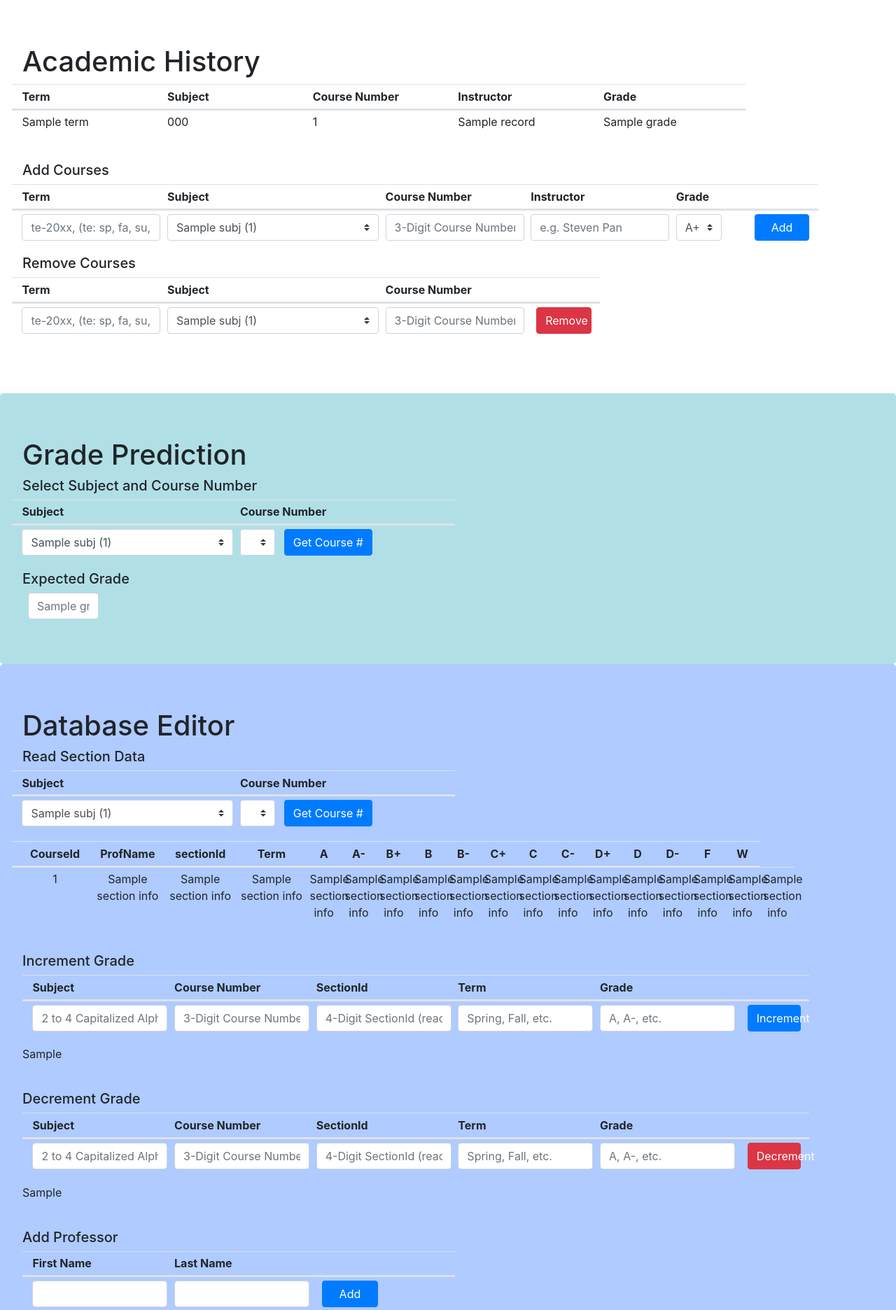
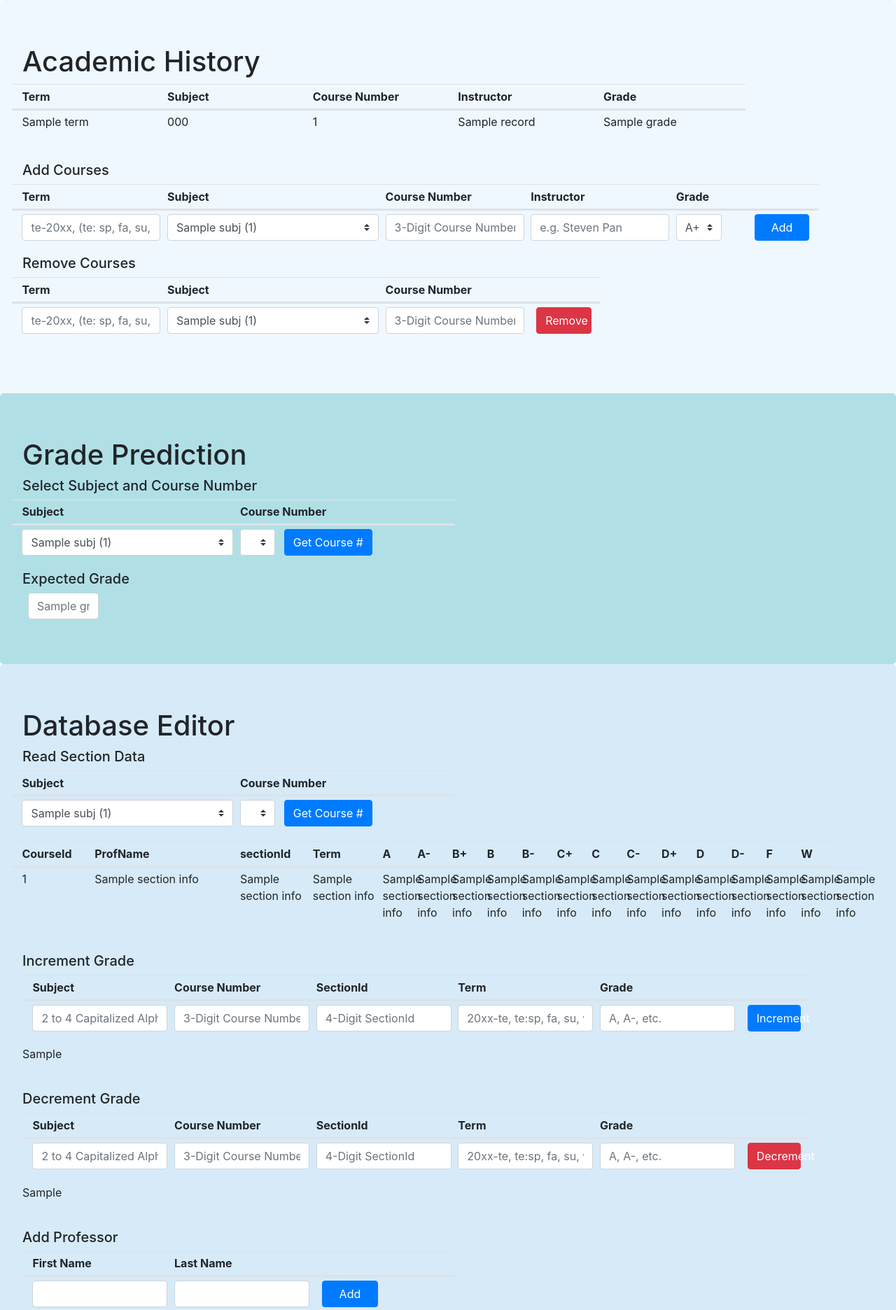
Before and after one commit to vinny-d/saveMyGPA, a Flask app: template app/templates/index.html in a window 1280 px wide. Shown: the part 56-1928 px from the top of the page at 70% size. Run offline with Flask 2, Linux system fonts and the light colour scheme; the template is opened without the code that fills it: most values are stand-ins (such as "Sample title", 1, 10 or a date in 2020); lists and menus that the app fills with data are empty; parts of the project's set-up code (start-up, migrations or seed data) failed here and were passed over; some libraries are stand-ins or nearby versions.

Commit message:
color change

```diff
--- a/app/templates/index.html
+++ b/app/templates/index.html
@@ -44,7 +44,7 @@
             </div>
         </nav>
     </div>
-    <div class="jumbotron mb-0" style="background-color: #ffffff;">
+    <div class="jumbotron mb-0" style="background-color: aliceblue;">
         <h1>Academic History</h1>
         <div class="table table-sm">
             <table class="table">
@@ -240,7 +240,7 @@
             <input type="text" class="form-control col-sm-1" id="expectedGrade" placeholder="{{grade}}">
         </div>
     </div>
-    <div class="jumbotron mb-0" style="background-color: #afcbff;">
+    <div class="jumbotron mb-0" style="background-color: #D6EAF8;">
         <h1>Database Editor</h1>
         <h5>Read Section Data</h5>
         <div class="table table-sm">
@@ -302,13 +302,13 @@
                 </tbody>
             </table>
         </div>
-        <div class="table table-sm text-center">
+        <div class="table table-sm">
             <table class="table">
                 <thead>
                 <tr class="row">
                     <th class="col-0"></th>
                     <th class="col-sm-1">CourseId</th>
-                    <th class="col-sm-1">ProfName</th>
+                    <th class="col-sm-2">ProfName</th>
                     <th class="col-sm-1">sectionId</th>
                     <th style="width: 8%">Term</th>
                     <th style="width: 4%;">A</th>
@@ -334,7 +334,7 @@
                                 </td>
                                 <td class="col-sm-1">{{sectionInfo[0]}}
                                 </td>
-                                <td class="col-sm-1">{{sectionInfo[1]}}
+                                <td class="col-sm-2">{{sectionInfo[1]}}
                                 </td>
                                 <td class="col-sm-1">{{sectionInfo[2]}}
                                 </td>
@@ -395,16 +395,16 @@
                             <td class="col-0">
                             </td>
                             <td class="col-md-2">
-                                <input type="text" class="form-control" name="subjectI" placeholder="2 to 4 Capitalized Alphabet e.g.CS">
+                                <input type="text" class="form-control" name="subjectI" placeholder="2 to 4 Capitalized Alphabet">
                             </td>
                             <td class="col-md-2">
-                                <input type="text" class="form-control" name="courseNumberI" placeholder="3-Digit Course Number e.g.100">
+                                <input type="text" class="form-control" name="courseNumberI" placeholder="3-Digit Course Number">
                             </td>
                             <td class="col-md-2">
-                                <input type="text" class="form-control" name="sectionIdI" placeholder="4-Digit SectionId (read from above if you don't know)">
+                                <input type="text" class="form-control" name="sectionIdI" placeholder="4-Digit SectionId">
                             </td>
                             <td class="col-md-2">
-                                <input type="text" class="form-control" name="termI" placeholder="Spring, Fall, etc.">
+                                <input type="text" class="form-control" name="termI" placeholder="20xx-te, te:sp, fa, su, wt">
                             </td>
                             <td class="col-md-2">
                                 <input type="text" class="form-control" name="gradeI" placeholder="A, A-, etc.">
@@ -439,16 +439,16 @@
                             <td class="col-0">
                             </td>
                             <td class="col-md-2">
-                                <input type="text" class="form-control" name="subjectD" placeholder="2 to 4 Capitalized Alphabet e.g.CS">
+                                <input type="text" class="form-control" name="subjectD" placeholder="2 to 4 Capitalized Alphabet">
                             </td>
                             <td class="col-md-2">
-                                <input type="text" class="form-control" name="courseNumberD" placeholder="3-Digit Course Number e.g.100">
+                                <input type="text" class="form-control" name="courseNumberD" placeholder="3-Digit Course Number">
                             </td>
                             <td class="col-md-2">
-                                <input type="text" class="form-control" name="sectionIdD" placeholder="4-Digit SectionId (read from above if you don't know)">
+                                <input type="text" class="form-control" name="sectionIdD" placeholder="4-Digit SectionId">
                             </td>
                             <td class="col-md-2">
-                                <input type="text" class="form-control" name="termD" placeholder="Spring, Fall, etc.">
+                                <input type="text" class="form-control" name="termD" placeholder="20xx-te, te:sp, fa, su, wt">
                             </td>
                             <td class="col-md-2">
                                 <input type="text" class="form-control" name="gradeD" placeholder="A, A-, etc.">
@@ -535,8 +535,8 @@
                     <th class="col-2">Last Name (Old)</th>
                     <th class="col-2">First Name (New)</th>
                     <th class="col-2">Last Name (New)</th>
-                    <th class="col-2">Section ID</th>
-                    <th class="col-2"></th>
+                    <th class="col-1">Section ID</th>
+                    <th class="col-1"></th>
                 </tr>
                 </thead>
                 <tbody>
@@ -555,11 +555,11 @@
                             <td class="col-2">
                                 <input type="text" class="form-control" name="newProfL" placeholder="Changing to">
                             </td>
-                            <td class="col-2">
+                            <td class="col-1">
                                 <input type="text" class="form-control" name="changeSecId">
                             </td>
-                            <td class="col-2">
-                                <button type="submit" class="btn btn-warning ml-2 col-md-5">Change</button>
+                            <td class="col-1">
+                                <button type="submit" class="btn btn-warning ml-2 col-md-10">Change</button>
                             </td>
                         </form>
                     </tr>
@@ -568,7 +568,7 @@
             {{cpRes}}
         </div>
     </div>
-    <div class="jumbotron mb-0 bg-info" id="about">
+    <div class="jumbotron mb-0" style="background-color: #D5F5E3;" id="about">
         <h1>About</h1>
         <p>This webapp is made by</p>
         <table >
```
Also changed, not shown: app/templates/account.html (+4 -4 lines).
